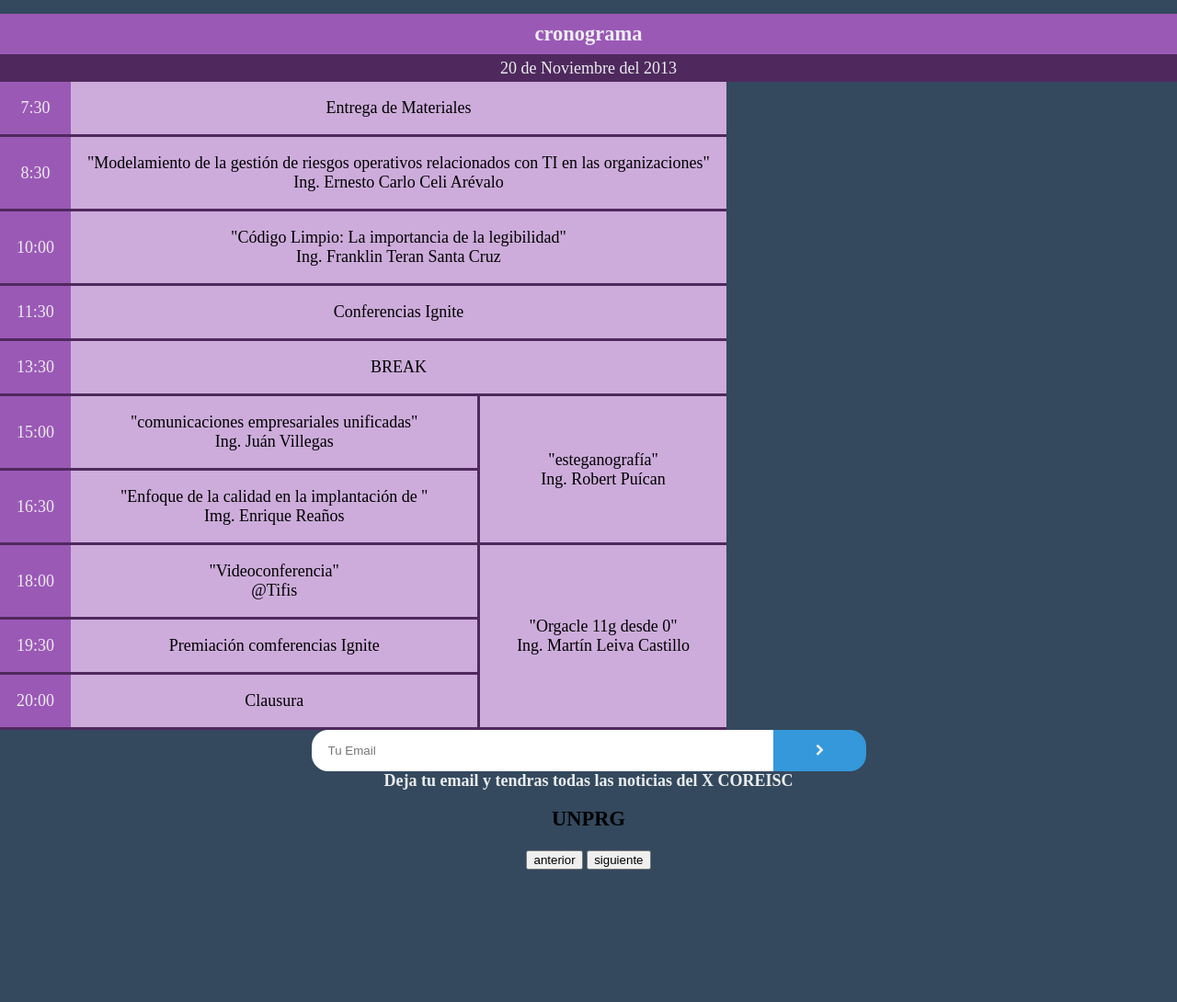
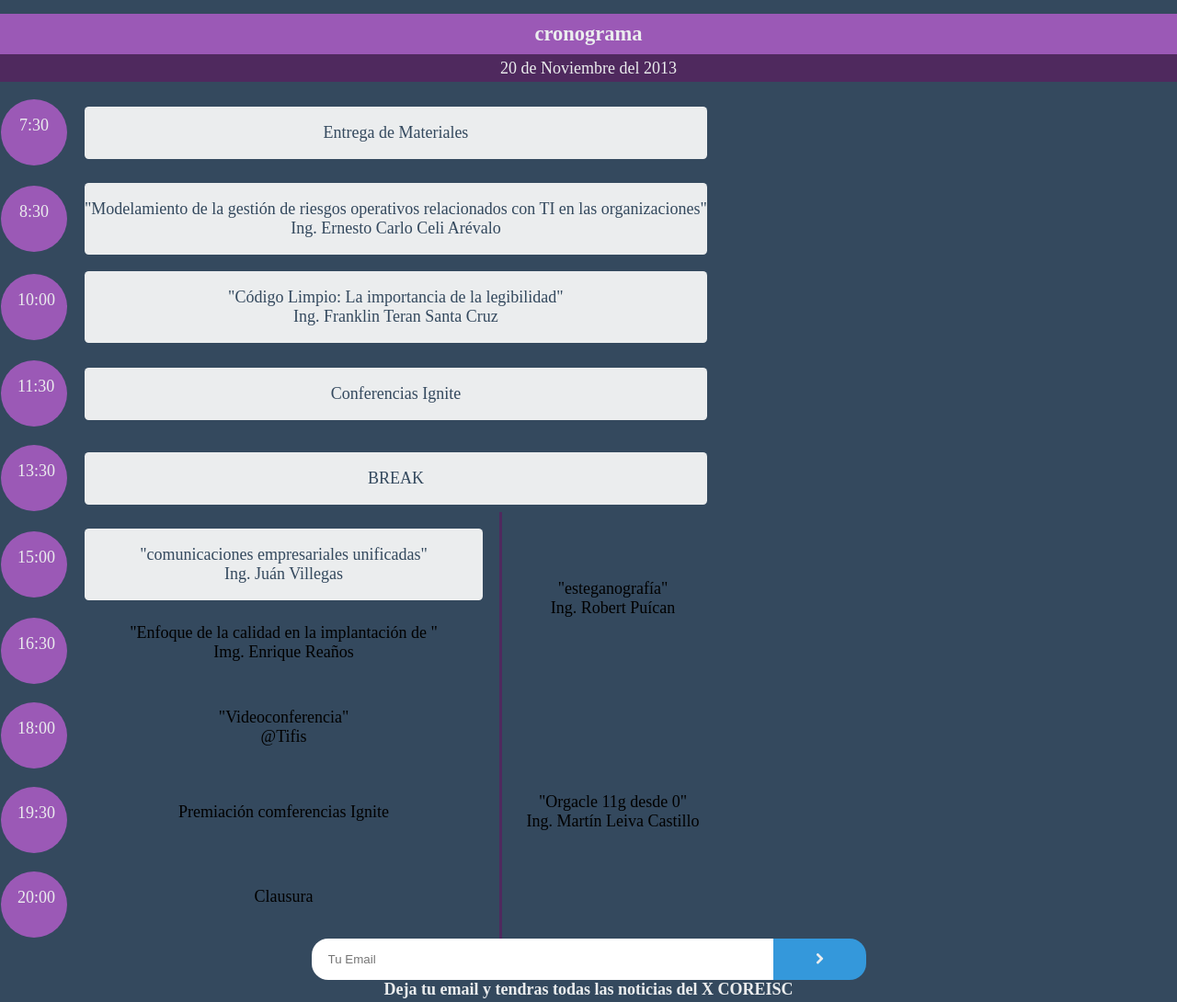
Before and after one commit to XCOREISC/xcoreisc.github.io, a plain HTML site: page index.html in a window 1280 px wide. Shown: the part 685-1775 px from the top of the page at 92% size. Before the commit the page ends 1631 px from the top, so only its background shows below. Drawn offline with Linux system fonts and the light colour scheme; a script that the page names is missing.

Commit message:
nEw style schedule

```diff
--- a/index.html
+++ b/index.html
@@ -81,37 +81,43 @@
 			<time>20 de Noviembre del 2013</time>
 			<table>
 				<tr>
-					<td>7:30</td>
-					<td colspan="2">Entrega de Materiales</td>
-				</tr>
-				<tr>
-					<td>8:30</td>
+					<td><span> 7:30 </span></td>
 					<td colspan="2">
-						"Modelamiento de la gestión de riesgos operativos relacionados con TI en las organizaciones"
-						<br/>Ing. Ernesto Carlo Celi Arévalo
+						<div>Entrega de Materiales</div>
 					</td>
 				</tr>
 				<tr>
-					<td>10:00</td>
-					<td colspan="2">"Código Limpio: La importancia de la legibilidad"
-						<br/>Ing. Franklin Teran Santa Cruz
+					<td><span> 8:30 </span></td>
+					<td colspan="2">
+						<div>"Modelamiento de la gestión de riesgos operativos relacionados con TI en las organizaciones"
+						<br/>Ing. Ernesto Carlo Celi Arévalo</div>
 					</td>
 				</tr>
 				<tr>
-					<td>11:30</td>
-					<td colspan="2">Conferencias Ignite
+					<td><span> 10:00 </span></td>
+					<td colspan="2">
+						<div>"Código Limpio: La importancia de la legibilidad"
+						<br/>Ing. Franklin Teran Santa Cruz</div>
 					</td>
 				</tr>
 				<tr>
-					<td>13:30</td>
-					<td colspan="2">BREAK
+					<td><span> 11:30 </span></td>
+					<td colspan="2">
+						<div>Conferencias Ignite</div>
 					</td>
 				</tr>
 				<tr>
-					<td>15:00</td>
-					<td>"comunicaciones empresariales unificadas"
-						<br/>
-						Ing. Juán Villegas
+					<td><span> 13:30 </span></td>
+					<td colspan="2">
+						<div>BREAK</div>
+					</td>
+				</tr>
+				<tr>
+					<td><span> 15:00 </span></td>
+					<td>
+						<div>"comunicaciones empresariales unificadas"<br/>
+						Ing. Juán Villegas</div>
+
 					</td>
 					<td rowspan="2">
 						"esteganografía"<br/>
@@ -119,23 +125,23 @@
 					</td>
 				</tr>
 				<tr>
-					<td>16:30</td>
+					<td><span> 16:30 </span></td>
 					<td>"Enfoque de la calidad en la implantación de "
 						<br/>
 						Img. Enrique Reaños
 					</td>
 				</tr>
 				<tr>
-					<td>18:00</td>
+					<td><span> 18:00 </span></td>
 					<td>"Videoconferencia" <br/> @Tifis</td>
 					<td rowspan="3">"Orgacle 11g desde 0" <br/>Ing. Martín Leiva Castillo</td>
 				</tr>
 				<tr>
-					<td>19:30</td>
+					<td><span> 19:30 </span></td>
 					<td>Premiación comferencias Ignite</td>
 				</tr>
 				<tr>
-					<td>20:00</td>
+					<td><span> 20:00 </span></td>
 					<td>Clausura</td>
 				</tr>
 			</table>
--- a/styl/cronograma.styl
+++ b/styl/cronograma.styl
@@ -21,14 +21,26 @@
 		border-collapse collapse
 		empty-cells show
 		& tr
-			border-bottom (BASE_SPACE/5) solid darken(COLOR_PURPLE,50%)
+			border-bottom none
 			&:nth-child(6),&:nth-child(8)
 				& td:nth-child(3)
 					border-left (BASE_SPACE/5) solid darken(COLOR_PURPLE,50%)
 
 		& td
-			background-color lighten(COLOR_PURPLE,50%)
-			padding BASE_SPACE
 			&:first-child
-				background-color COLOR_PURPLE
 				color COLOR_WHITE
+				& span
+					background-color COLOR_PURPLE
+					display block
+					square(4rem)
+					border-radius 50%
+					padding BASE_SPACE
+					margin-top BASE_SPACE
+			&:nth-child(2)
+				padding 0 BASE_SPACE
+				& div
+					padding BASE_SPACE 0
+					color COLOR_DARK
+					background-color COLOR_WHITE
+					border-radius (BASE_SPACE/4)
+					margin-top BASE_SPACE
```
Also changed, not shown: css/cronograma.css.
